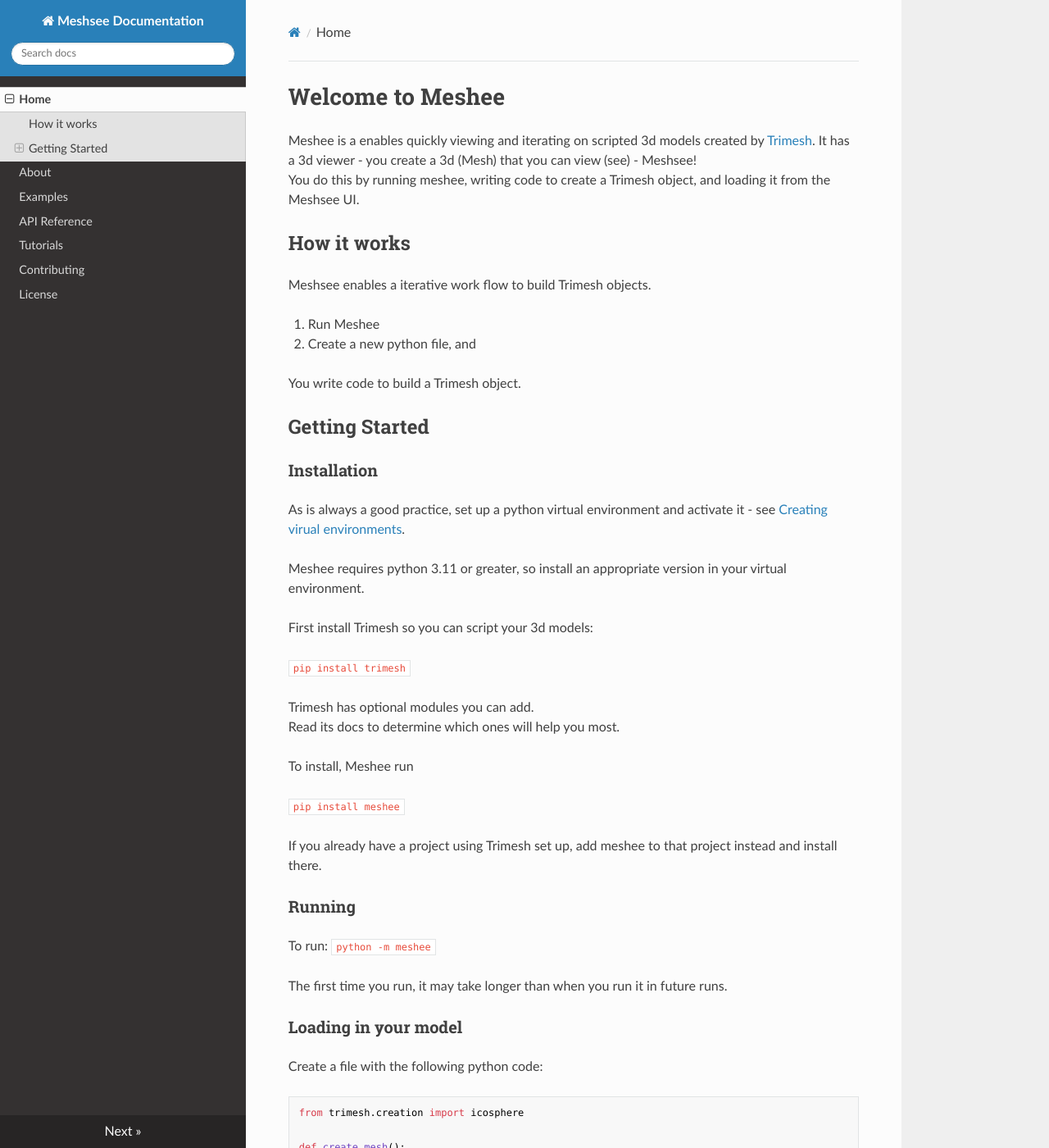
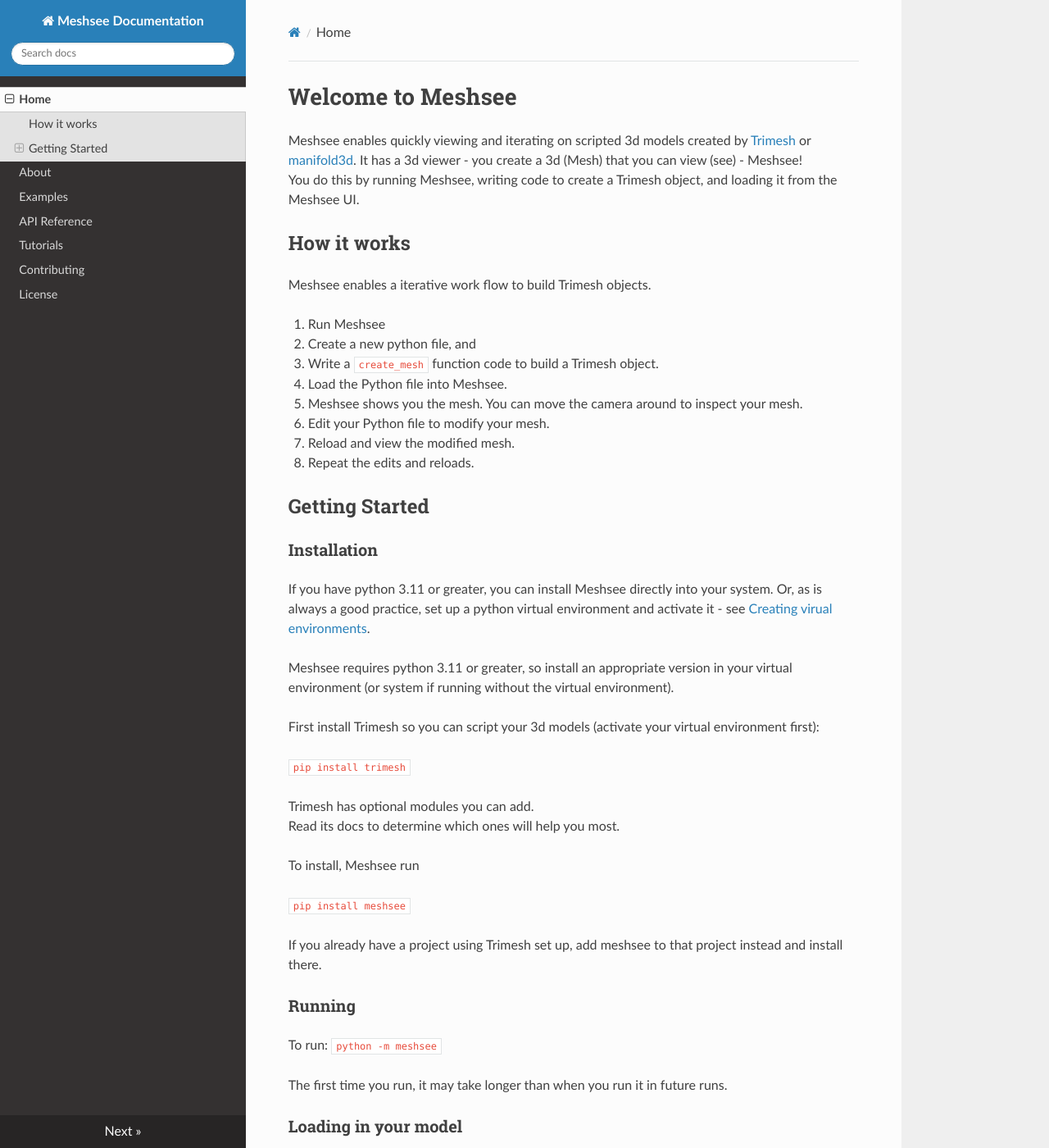
Before and after one commit to neillamoureux/scadview, an MkDocs documentation site: the page built from docs/index.md, in a window 1280 px wide and 1400 px high. Shown: the whole window at 82% size. Built offline with MkDocs 1.6.1, drawn with Linux system fonts in a browser that asks for light colours; nearby versions of some CDN libraries; some of the changed text lies outside the part shown.

Commit message:
chore: Updated docs

````diff
--- a/docs/index.md
+++ b/docs/index.md
@@ -1,44 +1,50 @@
-# Welcome to  Meshee
+# Welcome to  Meshsee
 
-Meshee is a enables quickly viewing and iterating on scripted 3d models created by [Trimesh](https://trimesh.org/).
+Meshsee enables quickly viewing and iterating on scripted 3d models created by [Trimesh](https://trimesh.org/) or [manifold3d](https://pypi.org/project/manifold3d/).
 It has a 3d viewer - you create a 3d (Mesh) that you can view (see) - Meshsee!
-You do this by running meshee, writing code to create a Trimesh object,
+You do this by running Meshsee, writing code to create a Trimesh object,
 and loading it from the Meshsee UI.
 
 ## How it works
 
 Meshsee enables a iterative work flow to build Trimesh objects.
 
-1.  Run Meshee
+1.  Run Meshsee
 1.  Create a new python file, and
-
-You write code to build a Trimesh object.
+1.  Write a `create_mesh` function code to build a Trimesh object.
+1.  Load the Python file into Meshsee.
+1.  Meshsee shows you the mesh.  You can move the camera around to inspect your mesh.
+1.  Edit your Python file to modify your mesh.
+1.  Reload and view the modified mesh.
+1.  Repeat the edits and reloads.
 
 ## Getting Started
 
 ### Installation
 
-As is always a good practice, set up a python virtual environment and activate it - see [Creating virual environments](https://docs.python.org/3/library/venv.html#creating-virtual-environments).
+If you have python 3.11 or greater, you can install Meshsee directly into your
+system.  Or, as is always a good practice, set up a python virtual environment and activate it - see [Creating virual environments](https://docs.python.org/3/library/venv.html#creating-virtual-environments).
 
-Meshee requires python 3.11 or greater,
-so install an appropriate version in your virtual environment.
+Meshsee requires python 3.11 or greater,
+so install an appropriate version in your virtual environment
+(or system if running without the virtual environment).
 
-First install Trimesh so you can script your 3d models:
+First install Trimesh so you can script your 3d models (activate your virtual environment first):
 
 `pip install trimesh`
 
 Trimesh has optional modules you can add.
 Read its docs to determine which ones will help you most.
 
-To install, Meshee run
+To install, Meshsee run
 
-`pip install meshee`
+`pip install meshsee`
 
-If you already have a project using Trimesh set up, add meshee to that project instead and install there.
+If you already have a project using Trimesh set up, add meshsee to that project instead and install there.
 
 ### Running
 
-To run: `python -m meshee`
+To run: `python -m meshsee`
 
 The first time you run, it may take longer than when you run it in future runs.
 
@@ -54,7 +60,7 @@
     return icosphere(radius=40, subdivisions=3)
 ```
 
-Notice you don't need to import the meshee package.
+Notice you don't need to import the meshsee package.
 
 Use the Load button on the Meshsee UI to load the file.
 
--- a/mkdocs.yml
+++ b/mkdocs.yml
@@ -2,6 +2,9 @@
 watch:
   - src
   - docs
+  - CONTRIBUTING.md
+  - LICENSE
+docs_dir: docs
 nav:
   - Home: index.md
   - About: about.md
@@ -12,12 +15,13 @@
   - License: license.md
 theme: readthedocs
 plugins:
-- search
-- mkdocstrings:
-    handlers:
-      python:
-        paths: [src]
-        options:
-            docstring_style: google
-            show_root_full_path: true
-            show_root_heading: true
+  - include-markdown
+  - search
+  - mkdocstrings:
+      handlers:
+        python:
+          paths: [src]
+          options:
+              docstring_style: google
+              show_root_full_path: true
+              show_root_heading: true
--- a/pyproject.toml
+++ b/pyproject.toml
@@ -28,6 +28,7 @@
 [dependency-groups]
 dev = [
     "mkdocs>=1.6.1",
+    "mkdocs-include-markdown-plugin>=7.2.0",
     "mkdocs-material>=9.6.22",
     "mkdocstrings-python>=1.18.2",
     "pyright>=1.1.407",
--- a/src/meshsee/__init__.py
+++ b/src/meshsee/__init__.py
@@ -1,5 +1,6 @@
 from meshsee.api.colors import Color as Color
 from meshsee.api.colors import set_mesh_color as set_mesh_color
+from meshsee.api.linear_extrude import ProfileType as ProfileType
 from meshsee.api.linear_extrude import linear_extrude as linear_extrude
 from meshsee.api.surface import mesh_from_heightmap as mesh_from_heightmap
 from meshsee.api.surface import surface as surface
````
Also changed, not shown: docs/api.md (+2 -0 lines), 4 other files.
